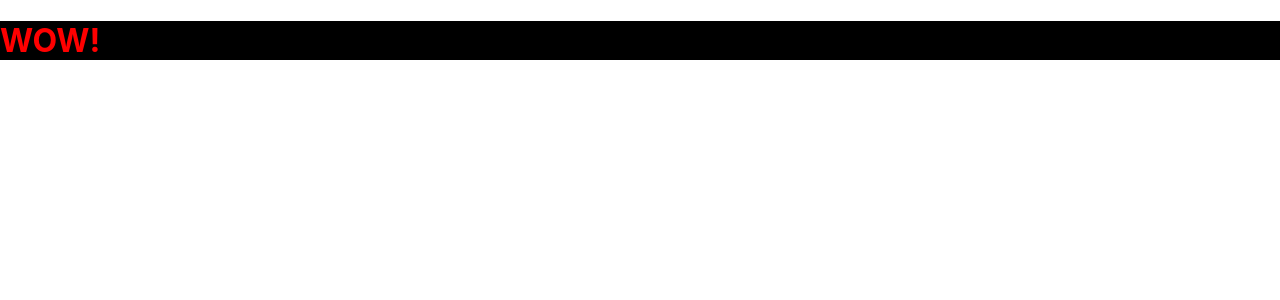
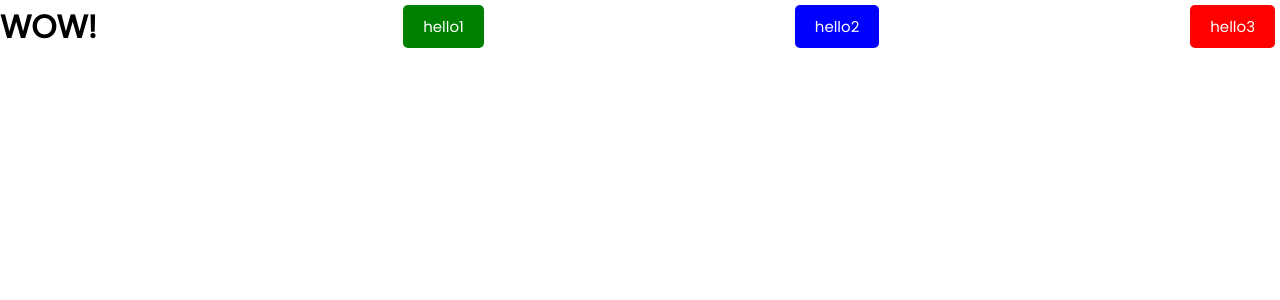
Before and after one commit to Dragontalker/react-task-tracker, a React (Create React App) app: page / in a window 1280 px wide. Shown: the top 300 px of the page. Built offline with nearby package versions, Linux system fonts and the light colour scheme.

Commit message:
Testing reusability of components.

```diff
--- /dev/null
+++ b/src/components/Button.js
@@ -0,0 +1,10 @@
+const Button = (props) => {
+
+    return (
+        <button className='btn' style={{backgroundColor: props.color}}>
+            {props.text}
+        </button>
+    )
+};
+
+export default Button;
--- a/src/components/Header.js
+++ b/src/components/Header.js
@@ -1,15 +1,16 @@
+import PropTypes from 'prop-types';
+import Button from './Button'
+
 const Header = (props) => {
 
     return (
-        <header style={headerStyle}>
+        <header className='header'>
             <h1>{props.title}</h1>
+            <Button color='green' text='hello1'/>
+            <Button color='blue' text='hello2'/>
+            <Button color='red' text='hello3'/>
         </header>
     )
 };
 
-const headerStyle = {
-    color: 'red',
-    backgroundColor: 'black'
-};
-
 export default Header;
--- a/src/index.css
+++ b/src/index.css
@@ -1,13 +1,112 @@
-body {
+@import url('https://fonts.googleapis.com/css2?family=Poppins:wght@300;400&display=swap');
+
+* {
+  box-sizing: border-box;
   margin: 0;
-  font-family: -apple-system, BlinkMacSystemFont, 'Segoe UI', 'Roboto', 'Oxygen',
-    'Ubuntu', 'Cantarell', 'Fira Sans', 'Droid Sans', 'Helvetica Neue',
-    sans-serif;
-  -webkit-font-smoothing: antialiased;
-  -moz-osx-font-smoothing: grayscale;
+  padding: 0;
 }
 
-code {
-  font-family: source-code-pro, Menlo, Monaco, Consolas, 'Courier New',
-    monospace;
+body {
+  font-family: 'Poppins', sans-serif;
 }
+
+.container {
+  max-width: 500px;
+  margin: 30px auto;
+  overflow: auto;
+  min-height: 300px;
+  border: 1px solid steelblue;
+  padding: 30px;
+  border-radius: 5px;
+}
+
+.header {
+  display: flex;
+  justify-content: space-between;
+  align-items: center;
+  margin-bottom: 20px;
+}
+
+.btn {
+  display: inline-block;
+  background: #000;
+  color: #fff;
+  border: none;
+  padding: 10px 20px;
+  margin: 5px;
+  border-radius: 5px;
+  cursor: pointer;
+  text-decoration: none;
+  font-size: 15px;
+  font-family: inherit;
+}
+
+.btn:focus {
+  outline: none;
+}
+
+.btn:active {
+  transform: scale(0.98);
+}
+
+.btn-block {
+  display: block;
+  width: 100%;
+}
+
+.task {
+  background: #f4f4f4;
+  margin: 5px;
+  padding: 10px 20px;
+  cursor: pointer;
+}
+
+.task.reminder {
+  border-left: 5px solid green;
+}
+
+.task h3 {
+  display: flex;
+  align-items: center;
+  justify-content: space-between;
+}
+
+.add-form {
+  margin-bottom: 40px;
+}
+
+.form-control {
+  margin: 20px 0;
+}
+
+.form-control label {
+  display: block;
+}
+
+.form-control input {
+  width: 100%;
+  height: 40px;
+  margin: 5px;
+  padding: 3px 7px;
+  font-size: 17px;
+}
+
+.form-control-check {
+  display: flex;
+  align-items: center;
+  justify-content: space-between;
+}
+
+.form-control-check label {
+  flex: 1;
+}
+
+.form-control-check input {
+  flex: 2;
+  height: 20px;
+}
+
+footer {
+  margin-top: 30px;
+  text-align: center;
+}
```
